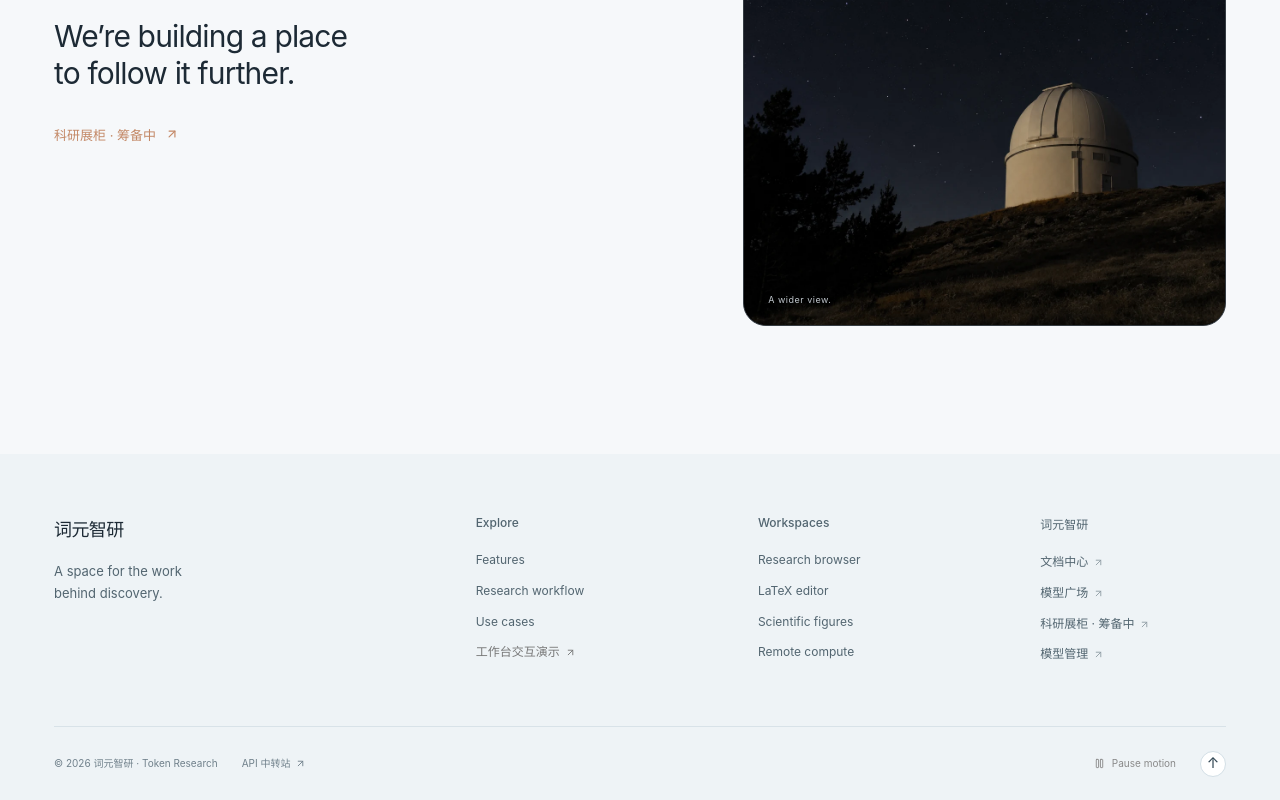
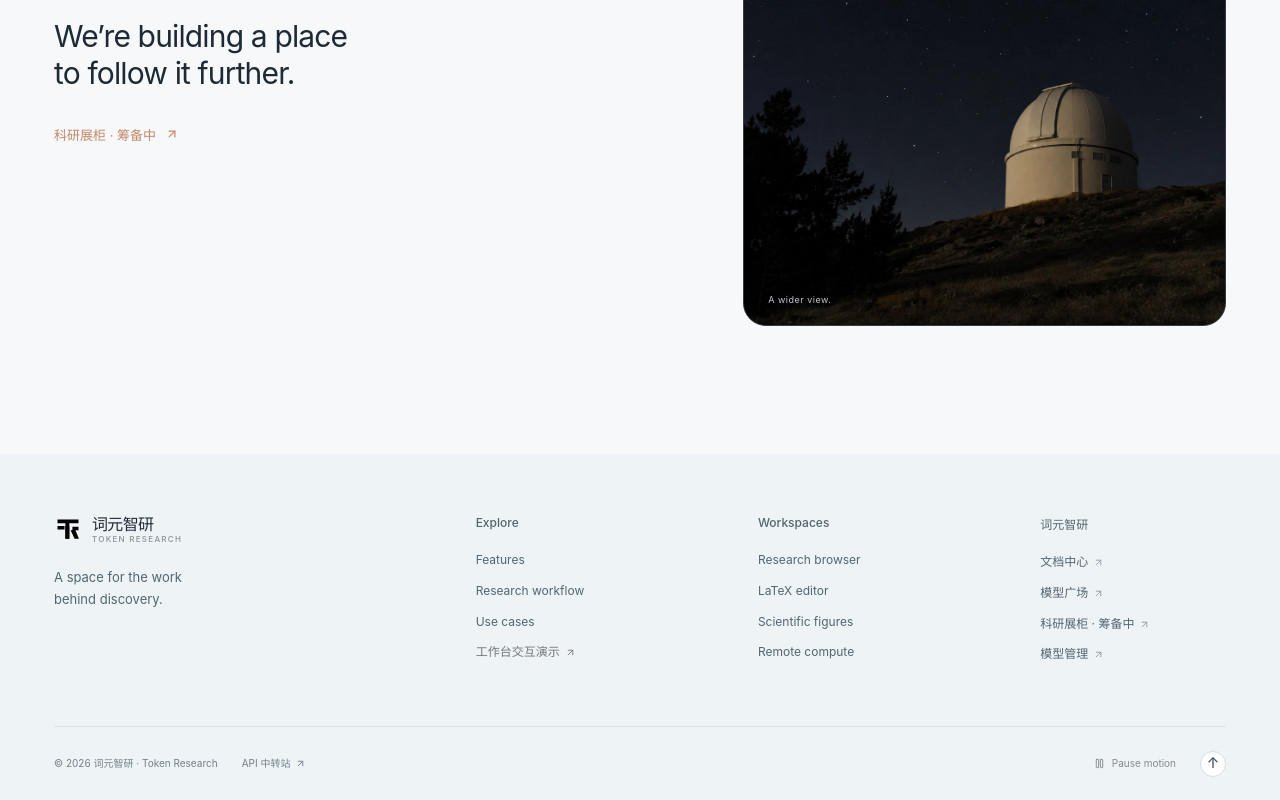
Before and after one commit to wangyunjeff/tokenresearch-site, a React (Vite) app: page / in a window 1280 px wide. Shown: the part 9468-10268 px from the top of the page. Built offline with nearby package versions, Linux system fonts and the light colour scheme; a web font is replaced by a local one.

Commit message:
Use the vector brand lockup in footer navigation

```diff
--- a/src/components/LandingSections.tsx
+++ b/src/components/LandingSections.tsx
@@ -733,7 +733,10 @@ function Footer({
         <div className="footer-main">
           <div className="footer-brand">
             <a className="wordmark" href="#top">
-              词元智研
+              <span className="brand-lockup">
+                <img src="/brand-logos/token-research-mark.svg" alt="" aria-hidden="true" />
+                <span><b>词元智研</b><small>Token Research</small></span>
+              </span>
             </a>
             <p>
               A space for the work <br />
```
